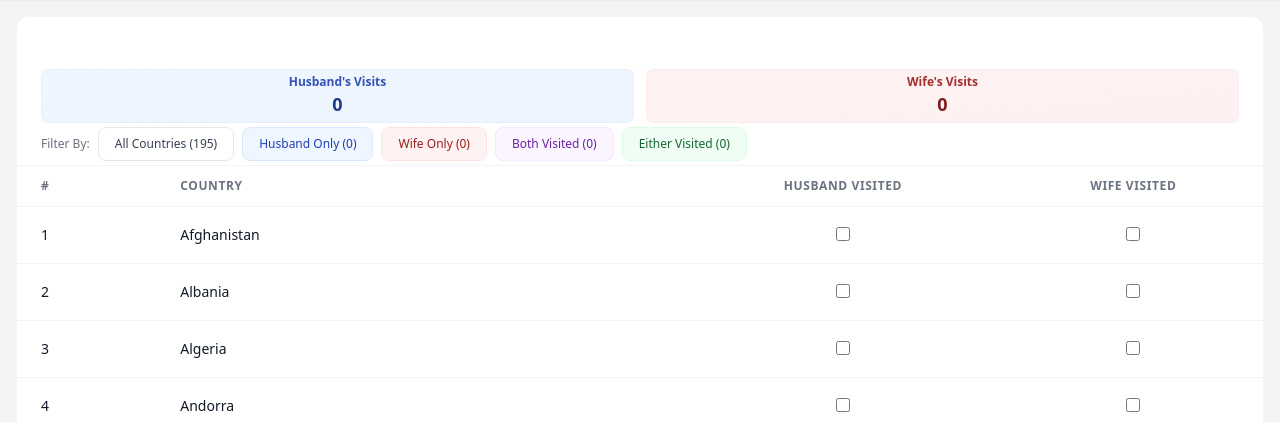
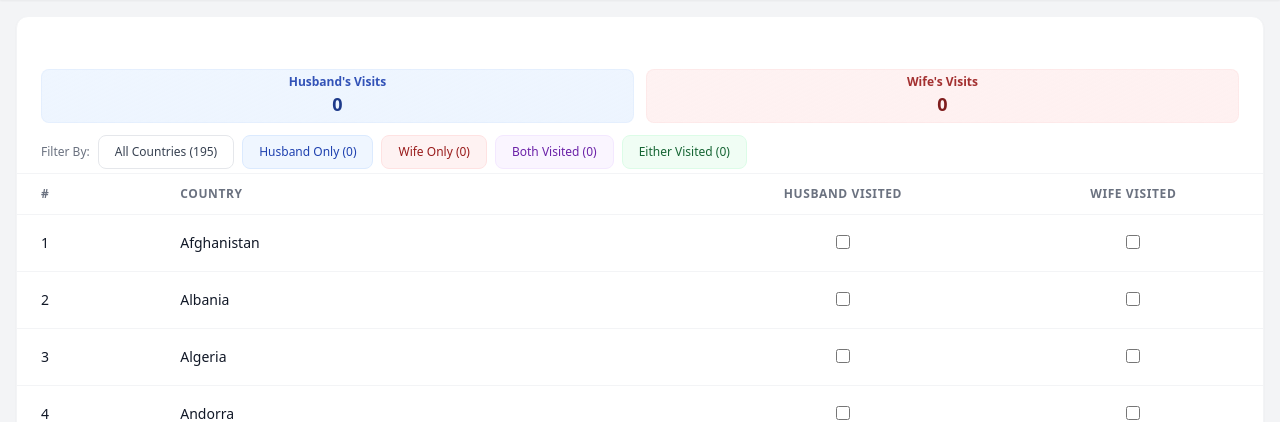
Before and after one commit to pbrao/trip-planner, a Flask app: page /countries in a window 1280 px wide. Shown: the part 72-494 px from the top of the page. Run offline with Flask 3, Linux system fonts and the light colour scheme; data comes from the database, SQL or seed files in the repository; some libraries are stand-ins or nearby versions.

Commit message:
style: Increase top margin of filter controls from mt-1 to mt-3

```diff
--- a/app/templates/countries.html
+++ b/app/templates/countries.html
@@ -20,7 +20,7 @@
         </div>
 
         <!-- Filter Controls -->
-        <div class="flex items-center mt-1">
+        <div class="flex items-center mt-3">
             <span class="text-xs font-medium text-gray-500 mr-2">Filter By:</span>
             <div class="flex space-x-2">
                 <button onclick="filterTable('all')"
```
